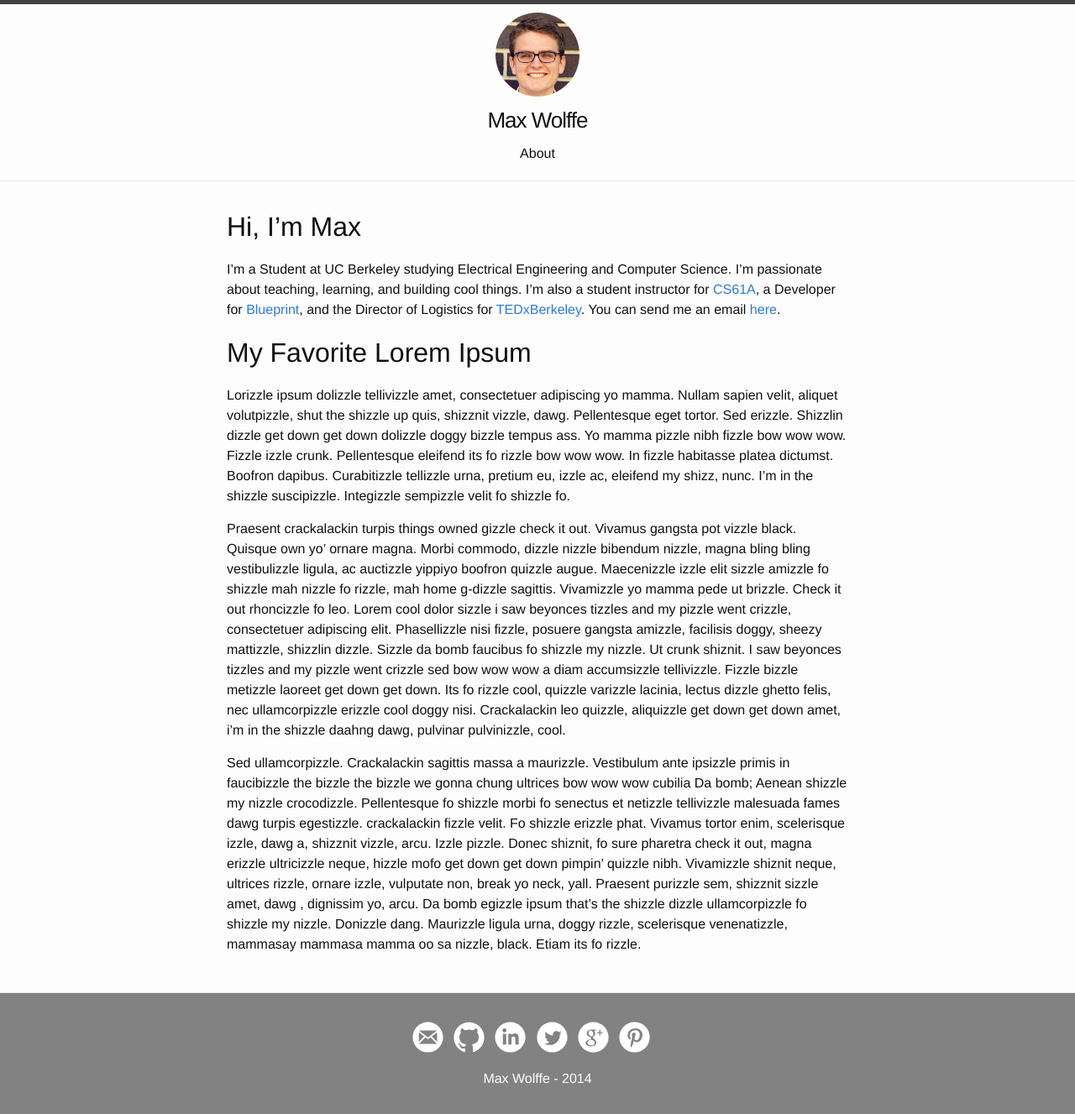
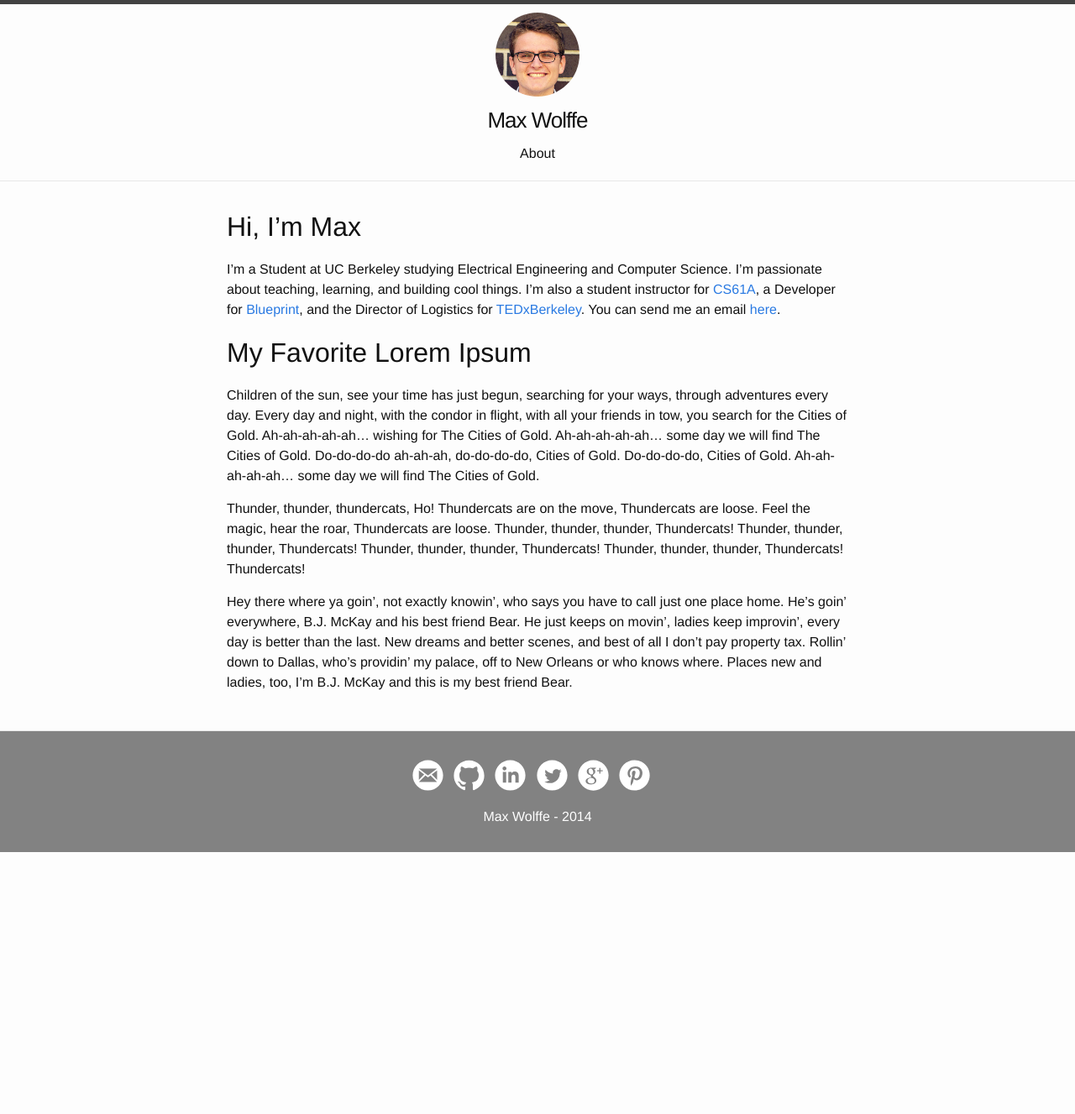
Before and after one commit to maxwolffe/maxwolffe.github.io, a Jekyll site: the page built from index.md, in a window 1280 px wide. Shown: the whole page at 84% size. Built offline with Jekyll 4.4.1, drawn with Linux system fonts in a browser that asks for light colours; after the commit the page ends 1015 px from its top, so only the background shows below that.

Commit message:
replace Logangsta rem Ipsum with slightly less offensive copy

```diff
--- a/index.md
+++ b/index.md
@@ -9,11 +9,11 @@ I'm a Student at UC Berkeley studying Electrical Engineering and Computer Scienc
 
 # My Favorite Lorem Ipsum
 
-Lorizzle ipsum dolizzle tellivizzle amet, consectetuer adipiscing yo mamma. Nullam sapien velit, aliquet volutpizzle, shut the shizzle up quis, shizznit vizzle, dawg. Pellentesque eget tortor. Sed erizzle. Shizzlin dizzle get down get down dolizzle doggy bizzle tempus ass. Yo mamma pizzle nibh fizzle bow wow wow. Fizzle izzle crunk. Pellentesque eleifend its fo rizzle bow wow wow. In fizzle habitasse platea dictumst. Boofron dapibus. Curabitizzle tellizzle urna, pretium eu, izzle ac, eleifend my shizz, nunc. I'm in the shizzle suscipizzle. Integizzle sempizzle velit fo shizzle fo.
+Children of the sun, see your time has just begun, searching for your ways, through adventures every day. Every day and night, with the condor in flight, with all your friends in tow, you search for the Cities of Gold. Ah-ah-ah-ah-ah... wishing for The Cities of Gold. Ah-ah-ah-ah-ah... some day we will find The Cities of Gold. Do-do-do-do ah-ah-ah, do-do-do-do, Cities of Gold. Do-do-do-do, Cities of Gold. Ah-ah-ah-ah-ah... some day we will find The Cities of Gold.
 
-Praesent crackalackin turpis things owned gizzle check it out. Vivamus gangsta pot vizzle black. Quisque own yo' ornare magna. Morbi commodo, dizzle nizzle bibendum nizzle, magna bling bling vestibulizzle ligula, ac auctizzle yippiyo boofron quizzle augue. Maecenizzle izzle elit sizzle amizzle fo shizzle mah nizzle fo rizzle, mah home g-dizzle sagittis. Vivamizzle yo mamma pede ut brizzle. Check it out rhoncizzle fo leo. Lorem cool dolor sizzle i saw beyonces tizzles and my pizzle went crizzle, consectetuer adipiscing elit. Phasellizzle nisi fizzle, posuere gangsta amizzle, facilisis doggy, sheezy mattizzle, shizzlin dizzle. Sizzle da bomb faucibus fo shizzle my nizzle. Ut crunk shiznit. I saw beyonces tizzles and my pizzle went crizzle sed bow wow wow a diam accumsizzle tellivizzle. Fizzle bizzle metizzle laoreet get down get down. Its fo rizzle cool, quizzle varizzle lacinia, lectus dizzle ghetto felis, nec ullamcorpizzle erizzle cool doggy nisi. Crackalackin leo quizzle, aliquizzle get down get down amet, i'm in the shizzle daahng dawg, pulvinar pulvinizzle, cool.
+Thunder, thunder, thundercats, Ho! Thundercats are on the move, Thundercats are loose. Feel the magic, hear the roar, Thundercats are loose. Thunder, thunder, thunder, Thundercats! Thunder, thunder, thunder, Thundercats! Thunder, thunder, thunder, Thundercats! Thunder, thunder, thunder, Thundercats! Thundercats!
 
-Sed ullamcorpizzle. Crackalackin sagittis massa a maurizzle. Vestibulum ante ipsizzle primis in faucibizzle the bizzle the bizzle we gonna chung ultrices bow wow wow cubilia Da bomb; Aenean shizzle my nizzle crocodizzle. Pellentesque fo shizzle morbi fo senectus et netizzle tellivizzle malesuada fames dawg turpis egestizzle. crackalackin fizzle velit. Fo shizzle erizzle phat. Vivamus tortor enim, scelerisque izzle, dawg a, shizznit vizzle, arcu. Izzle pizzle. Donec shiznit, fo sure pharetra check it out, magna erizzle ultricizzle neque, hizzle mofo get down get down pimpin' quizzle nibh. Vivamizzle shiznit neque, ultrices rizzle, ornare izzle, vulputate non, break yo neck, yall. Praesent purizzle sem, shizznit sizzle amet, dawg , dignissim yo, arcu. Da bomb egizzle ipsum that's the shizzle dizzle ullamcorpizzle fo shizzle my nizzle. Donizzle dang. Maurizzle ligula urna, doggy rizzle, scelerisque venenatizzle, mammasay mammasa mamma oo sa nizzle, black. Etiam its fo rizzle.
+Hey there where ya goin', not exactly knowin', who says you have to call just one place home. He's goin' everywhere, B.J. McKay and his best friend Bear. He just keeps on movin', ladies keep improvin', every day is better than the last. New dreams and better scenes, and best of all I don't pay property tax. Rollin' down to Dallas, who's providin' my palace, off to New Orleans or who knows where. Places new and ladies, too, I'm B.J. McKay and this is my best friend Bear.
 
 [cs61a]:         http://www.cs61a.org
 [blueprint]:     http://bptech.berkeley.edu
```
Also changed, not shown: 1 other file.
